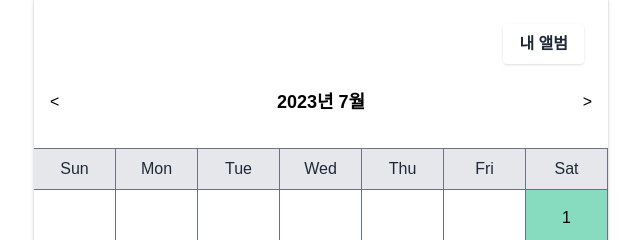
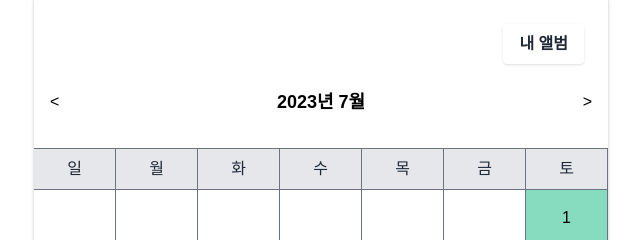
Before and after one commit to Leets-Official/MemoriesSquare-FE, a SvelteKit app: page / in a window 1280 px wide. Shown: the top 240 px of the page, without its empty margins (319-959 px from the left). Built offline with nearby package versions, Linux system fonts and the light colour scheme; a web font is replaced by a local one.

Commit message:
한글 패치

```diff
--- a/src/pages/calendarPage/calendar/Calendar.svelte
+++ b/src/pages/calendarPage/calendar/Calendar.svelte
@@ -35,7 +35,7 @@
       }
     }
   };
-  const weekDays = ['Sun', 'Mon', 'Tue', 'Wed', 'Thu', 'Fri', 'Sat'];
+  const weekDays = ['일', '월', '화', '수', '목', '금', '토'];
   let currentDate = new Date();
   let thisYear, thisMonth;
   let days = [];
```
